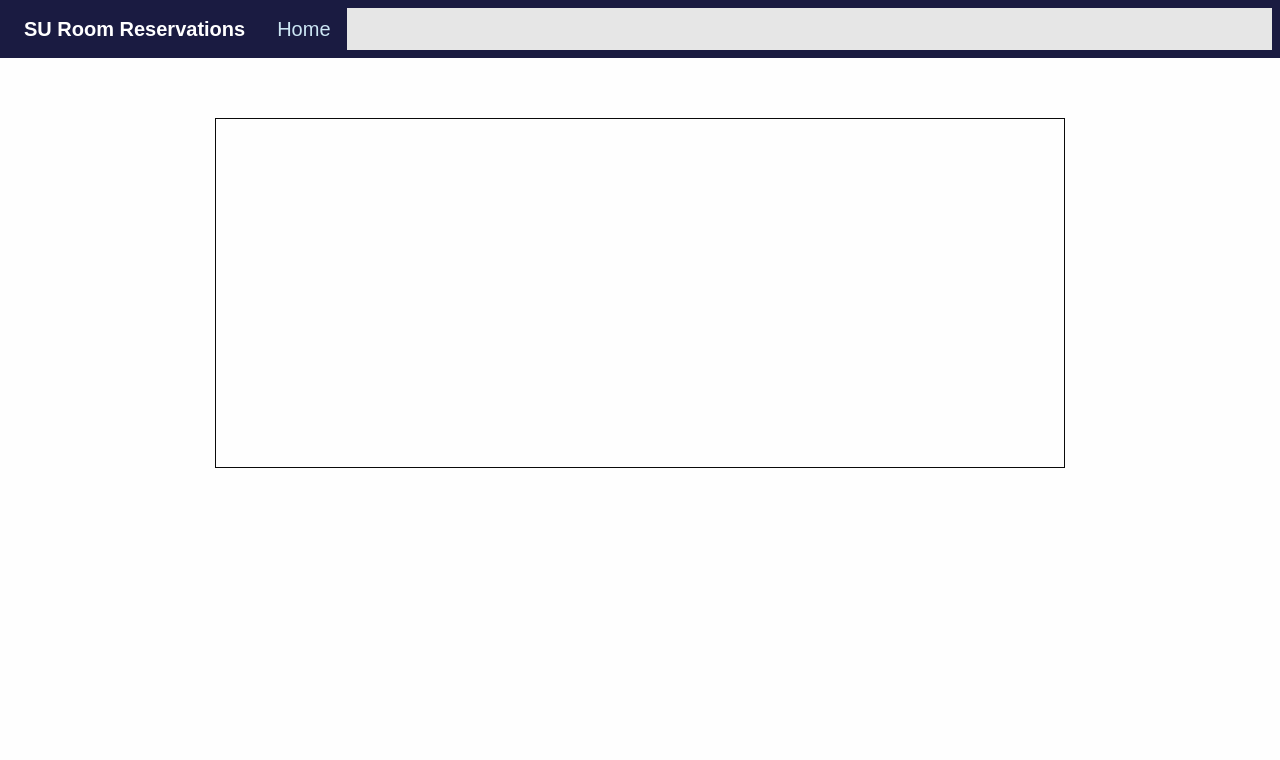
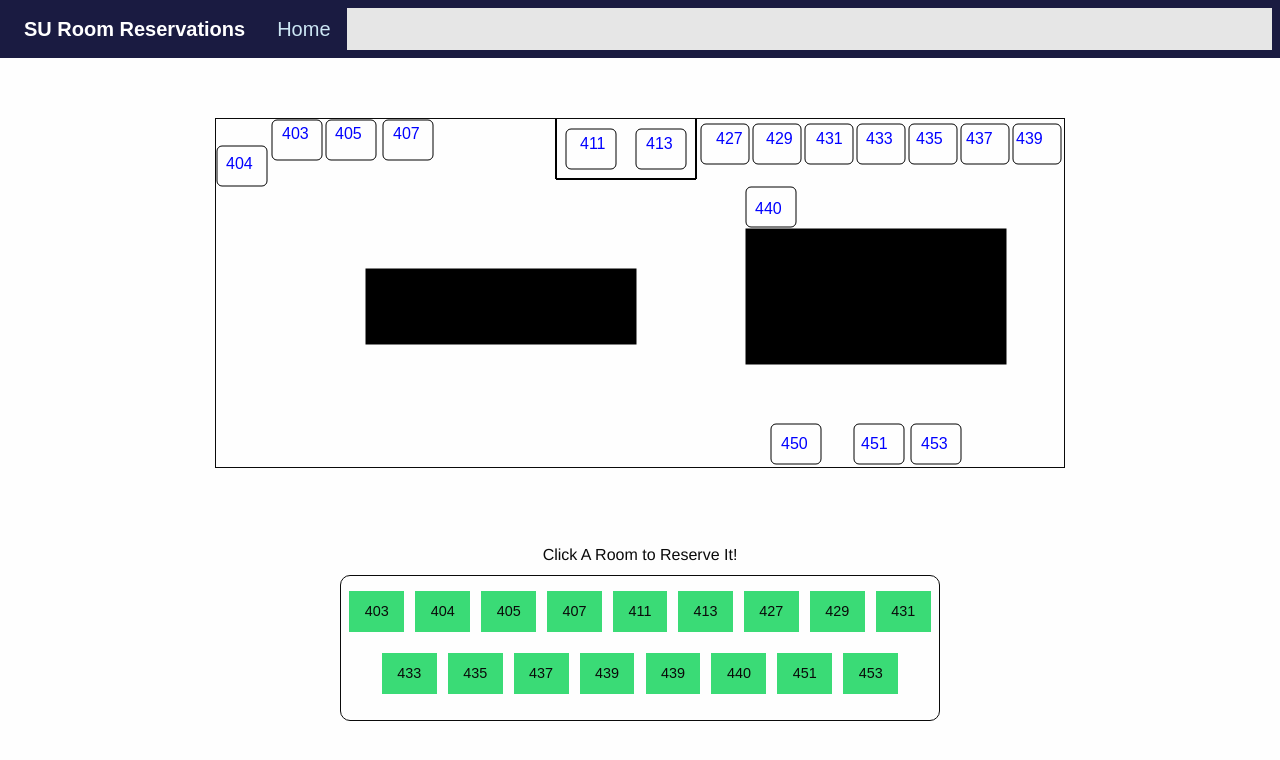
Before and after one commit to ogal7/AgedWhiteCheddar, a Flask app: template templates/map4.html in a window 1280 px wide. Shown: the top 760 px of the page. Run offline with Flask 2, Linux system fonts and the light colour scheme; the template is opened without the code that fills it, so the values that code supplies are empty; parts of the project's set-up code (start-up, migrations or seed data) failed here and were passed over; some libraries are stand-ins or nearby versions.

Commit message:
system of a gun

```diff
--- a/app.py
+++ b/app.py
@@ -129,6 +129,10 @@ def find_floor(date):
 def my_rooms():
     pass
 
+@app.route('/reserve/')
+def reserve():
+    pass
+
 @app.route('/settings/')
 def settings():
     pass
--- a/static/js/map4.js
+++ b/static/js/map4.js
@@ -1,193 +1,277 @@
 var container = document.getElementById("vimage");
 var x1 = container.getAttribute("width")/2;
 var y1 = container.getAttribute("height")/2;
+buttonDiv = document.getElementById("roomButtons");
+whichRoom = document.getElementById("whichRoom");
 
-buttonDiv = document.getElementById("roomButtons");
 
-//<svg height="210" width="500">
-//  <line x1="0" y1="0" x2="200" y2="200" style="stroke:rgb(255,0,0);stroke-width:2" />
-//</svg>
+var drawMap = function() {
+	//outgrowth where 411 and 413 are
+	var line = document.createElementNS("http://www.w3.org/2000/svg", "line");
+	line.setAttribute("x1", 340);
+	line.setAttribute("y1", 0);
+	line.setAttribute("x2", 340);
+	line.setAttribute("y2", 60);
+	line.setAttribute("style","stroke:black;stroke-width:2");
+	container.appendChild(line);
 
-var drawMap = function () {
-	var x = 0;
-	var y = 0;
-	for (i = 0; i < 7; i++) {
-	var room = document.createElementNS("http://www.w3.org/2000/svg", "rect");
-	room.setAttribute("style", "fill:white;stroke:black;stroke-width:2;");
-	room.setAttribute("x",x);
-	room.setAttribute("y",y);
-	x += 60;
-	room.setAttribute("id", i);
-	room.setAttribute("height",80);
-	room.setAttribute("width",60);
-	room.addEventListener("click", clickRoom);
+	var room = document.createElementNS("http://www.w3.org/2000/svg", "text");
+	room.setAttribute("x", 364);
+	room.setAttribute("y", 30);
+	room.innerHTML = "411";
+	room.setAttribute("fill", "blue");
+	room.setAttribute("font-size", "16px");
 	container.appendChild(room);
-	}
-	y = 2*y1;
-	y -= 82;
-	x = 0;
-	for (i = 0; i < 7; i++) {
-	var room = document.createElementNS("http://www.w3.org/2000/svg", "rect");
-	room.setAttribute("style", "fill:white;stroke:black;stroke-width:2;");
-	room.setAttribute("x",x);
-	room.setAttribute("y",y);
-	x += 60;
-	room.setAttribute("id", i);
-	room.setAttribute("height",80);
-	room.setAttribute("width",60);
-	room.addEventListener("click", clickRoom);
-	container.appendChild(room);
-	}
 
+	var roomBox = document.createElementNS("http://www.w3.org/2000/svg", "rect");
+	roomBox.setAttribute("style", "fill:white;fill-opacity:0;stroke:black;stroke-width");
+	roomBox.setAttribute("x", 350)
+	roomBox.setAttribute("y", 10)
+	roomBox.setAttribute("rx", 5)
+	roomBox.setAttribute("ry", 5)
+	roomBox.setAttribute("width", 50);
+	roomBox.setAttribute("height", 40);
+	container.appendChild(roomBox);
+
+
+	var line1 = document.createElementNS("http://www.w3.org/2000/svg", "line");
+	line1.setAttribute("x1", 340);
+	line1.setAttribute("y1", 60);
+	line1.setAttribute("x2", 480);
+	line1.setAttribute("y2", 60);
+	line1.setAttribute("style","stroke:black;stroke-width:2");
+	container.appendChild(line1);
+
+	var room1 = document.createElementNS("http://www.w3.org/2000/svg", "text");
+	room1.setAttribute("x", 430);
+	room1.setAttribute("y", 30);
+	room1.innerHTML = "413";
+	room1.setAttribute("fill", "blue");
+	room1.setAttribute("font-size", "16px");
+	container.appendChild(room1);
+
+	var roomBox1 = document.createElementNS("http://www.w3.org/2000/svg", "rect");
+	roomBox1.setAttribute("style", "fill:white;fill-opacity:0;stroke:black;stroke-width");
+	roomBox1.setAttribute("x", 420)
+	roomBox1.setAttribute("y", 10)
+	roomBox1.setAttribute("rx", 5)
+	roomBox1.setAttribute("ry", 5)
+	roomBox1.setAttribute("width", 50);
+	roomBox1.setAttribute("height", 40);
+	container.appendChild(roomBox1);
+
+
+	var line2 = document.createElementNS("http://www.w3.org/2000/svg", "line");
+	line2.setAttribute("x1", 480);
+	line2.setAttribute("y1", 60);
+	line2.setAttribute("x2", 480);
+	line2.setAttribute("y2", 0);
+	line2.setAttribute("style","stroke:black;stroke-width:2");
+	container.appendChild(line2);
+
+	//two boxy things
 	var escalator = document.createElementNS("http://www.w3.org/2000/svg", "rect");
 	escalator.setAttribute("style", "fill:black;stroke:black;stroke-width");
-	escalator.setAttribute("x", x1 - 100)
-	escalator.setAttribute("y", y1 - 30)
-	escalator.setAttribute("width", 200);
+	escalator.setAttribute("x", 150)
+	escalator.setAttribute("y", 150)
+	escalator.setAttribute("width", 270);
 	escalator.setAttribute("height", 75);
 	container.appendChild(escalator);
 
 	var escalator1 = document.createElementNS("http://www.w3.org/2000/svg", "rect");
 	escalator1.setAttribute("style", "fill:black;stroke:black;stroke-width");
-	escalator1.setAttribute("x", x1 + 200)
-	escalator1.setAttribute("y", y1 - 30)
-	escalator1.setAttribute("width", 200);
-	escalator1.setAttribute("height", 75);
+	escalator1.setAttribute("x", 530)
+	escalator1.setAttribute("y", 110)
+	escalator1.setAttribute("width", 260);
+	escalator1.setAttribute("height", 135);
 	container.appendChild(escalator1);
 
-	//var label = document.createElementNS("http://www.w3.org/2000/svg", "text")
 
+
+	//404
+	var room2 = document.createElementNS("http://www.w3.org/2000/svg", "text");
+	room2.setAttribute("x", 10);
+	room2.setAttribute("y", 50);
+	room2.innerHTML = "404";
+	room2.setAttribute("fill", "blue");
+	room2.setAttribute("font-size", "16px");
+	container.appendChild(room2);
+
+	var roomBox2 = document.createElementNS("http://www.w3.org/2000/svg", "rect");
+	roomBox2.setAttribute("style", "fill:white;fill-opacity:0;stroke:black;stroke-width");
+	roomBox2.setAttribute("x", 1)
+	roomBox2.setAttribute("y", 27)
+	roomBox2.setAttribute("rx", 5)
+	roomBox2.setAttribute("ry", 5)
+	roomBox2.setAttribute("width", 50);
+	roomBox2.setAttribute("height", 40);
+	container.appendChild(roomBox2);
+
+
+	//403
+	var room3 = document.createElementNS("http://www.w3.org/2000/svg", "text");
+	room3.setAttribute("x", 66);
+	room3.setAttribute("y", 20);
+	room3.innerHTML = "403";
+	room3.setAttribute("fill", "blue");
+	room3.setAttribute("font-size", "16px");
+	container.appendChild(room3);
+
+	var roomBox3 = document.createElementNS("http://www.w3.org/2000/svg", "rect");
+	roomBox3.setAttribute("style", "fill:white;fill-opacity:0;stroke:black;stroke-width");
+	roomBox3.setAttribute("x", 56)
+	roomBox3.setAttribute("y", 1)
+	roomBox3.setAttribute("rx", 5)
+	roomBox3.setAttribute("ry", 5)
+	roomBox3.setAttribute("width", 50);
+	roomBox3.setAttribute("height", 40);
+	container.appendChild(roomBox3);
+
+
+	//405
+	var room4 = document.createElementNS("http://www.w3.org/2000/svg", "text");
+	room4.setAttribute("x", 119);
+	room4.setAttribute("y", 20);
+	room4.innerHTML = "405";
+	room4.setAttribute("fill", "blue");
+	room4.setAttribute("font-size", "16px");
+	container.appendChild(room4);
+
+	var roomBox4 = document.createElementNS("http://www.w3.org/2000/svg", "rect");
+	roomBox4.setAttribute("style", "fill:white;fill-opacity:0;stroke:black;stroke-width");
+	roomBox4.setAttribute("x", 110)
+	roomBox4.setAttribute("y", 1)
+	roomBox4.setAttribute("rx", 5)
+	roomBox4.setAttribute("ry", 5)
+	roomBox4.setAttribute("width", 50);
+	roomBox4.setAttribute("height", 40);
+	container.appendChild(roomBox4);
+
+
+	//407
+	var room5 = document.createElementNS("http://www.w3.org/2000/svg", "text");
+	room5.setAttribute("x", 177);
+	room5.setAttribute("y", 20);
+	room5.innerHTML = "407";
+	room5.setAttribute("fill", "blue");
+	room5.setAttribute("font-size", "16px");
+	container.appendChild(room5);
+
+	var roomBox5 = document.createElementNS("http://www.w3.org/2000/svg", "rect");
+	roomBox5.setAttribute("style", "fill:white;fill-opacity:0;stroke:black;stroke-width");
+	roomBox5.setAttribute("x", 167)
+	roomBox5.setAttribute("y", 1)
+	roomBox5.setAttribute("rx", 5)
+	roomBox5.setAttribute("ry", 5)
+	roomBox5.setAttribute("width", 50);
+	roomBox5.setAttribute("height", 40);
+	container.appendChild(roomBox5);
+
+	//440
+	var room6 = document.createElementNS("http://www.w3.org/2000/svg", "text");
+	room6.setAttribute("x", 539);
+	room6.setAttribute("y", 95);
+	room6.innerHTML = "440";
+	room6.setAttribute("fill", "blue");
+	room6.setAttribute("font-size", "16px");
+	container.appendChild(room6);
+
+	var roomBox6 = document.createElementNS("http://www.w3.org/2000/svg", "rect");
+	roomBox6.setAttribute("style", "fill:white;fill-opacity:0;stroke:black;stroke-width");
+	roomBox6.setAttribute("x", 530)
+	roomBox6.setAttribute("y", 68)
+	roomBox6.setAttribute("rx", 5)
+	roomBox6.setAttribute("ry", 5)
+	roomBox6.setAttribute("width", 50);
+	roomBox6.setAttribute("height", 40);
+	container.appendChild(roomBox6);
+
+	//loop for the others
+	var starter = 427;
+	var xS = 500;
+	var xT = 485;
+	for (i = 0; i < 7; i++) {
+		var room5 = document.createElementNS("http://www.w3.org/2000/svg", "text");
+		room5.setAttribute("x", xS );
+		room5.setAttribute("y", 25);
+		room5.innerHTML = starter.toString();
+		room5.setAttribute("fill", "blue");
+		room5.setAttribute("font-size", "16px");
+		container.appendChild(room5);
+		starter += 2;
+
+		var roomBox3 = document.createElementNS("http://www.w3.org/2000/svg", "rect");
+		roomBox3.setAttribute("style", "fill:white;fill-opacity:0;stroke:black;stroke-width");
+		roomBox3.setAttribute("x", xT)
+		roomBox3.setAttribute("y", 5)
+		roomBox3.setAttribute("rx", 5)
+		roomBox3.setAttribute("ry", 5)
+		roomBox3.setAttribute("width", 48);
+		roomBox3.setAttribute("height", 40);
+		container.appendChild(roomBox3);
+		xS += 50;
+		xT += 52;
+	}
+
+	//450
+	var room7 = document.createElementNS("http://www.w3.org/2000/svg", "text");
+	room7.setAttribute("x", 565);
+	room7.setAttribute("y", 330);
+	room7.innerHTML = "450";
+	room7.setAttribute("fill", "blue");
+	room7.setAttribute("font-size", "16px");
+	container.appendChild(room7);
+
+	var roomBox7 = document.createElementNS("http://www.w3.org/2000/svg", "rect");
+	roomBox7.setAttribute("style", "fill:white;fill-opacity:0;stroke:black;stroke-width");
+	roomBox7.setAttribute("x", 555)
+	roomBox7.setAttribute("y", 305)
+	roomBox7.setAttribute("rx", 5)
+	roomBox7.setAttribute("ry", 5)
+	roomBox7.setAttribute("width", 50);
+	roomBox7.setAttribute("height", 40);
+	container.appendChild(roomBox7);
+
+
+	//451
+	var room8 = document.createElementNS("http://www.w3.org/2000/svg", "text");
+	room8.setAttribute("x", 645);
+	room8.setAttribute("y", 330);
+	room8.innerHTML = "451";
+	room8.setAttribute("fill", "blue");
+	room8.setAttribute("font-size", "16px");
+	container.appendChild(room8);
+
+	var roomBox8 = document.createElementNS("http://www.w3.org/2000/svg", "rect");
+	roomBox8.setAttribute("style", "fill:white;fill-opacity:0;stroke:black;stroke-width");
+	roomBox8.setAttribute("x", 638)
+	roomBox8.setAttribute("y", 305)
+	roomBox8.setAttribute("rx", 5)
+	roomBox8.setAttribute("ry", 5)
+	roomBox8.setAttribute("width", 50);
+	roomBox8.setAttribute("height", 40);
+	container.appendChild(roomBox8);
+
+	//453
+	var room9 = document.createElementNS("http://www.w3.org/2000/svg", "text");
+	room9.setAttribute("x", 705);
+	room9.setAttribute("y", 330);
+	room9.innerHTML = "453";
+	room9.setAttribute("fill", "blue");
+	room9.setAttribute("font-size", "16px");
+	container.appendChild(room9);
+
+	var roomBox9 = document.createElementNS("http://www.w3.org/2000/svg", "rect");
+	roomBox9.setAttribute("style", "fill:white;fill-opacity:0;stroke:black;stroke-width");
+	roomBox9.setAttribute("x", 695)
+	roomBox9.setAttribute("y", 305)
+	roomBox9.setAttribute("rx", 5)
+	roomBox9.setAttribute("ry", 5)
+	roomBox9.setAttribute("width", 50);
+	roomBox9.setAttribute("height", 40);
+	container.appendChild(roomBox9);
 }
 
 
-var drawMap = function() {
-	var line = document.createElementNS("http:http://www.w3.org/2000/svg", "line");
-	line.setAttribute("x1", );
-	line.setAttribute("y1", );
-	line.setAttribute("x2", );
-	line.setAttribute("y2", );
-	var line = document.createElementNS("http:http://www.w3.org/2000/svg", "line");
-	line.setAttribute("x1", );
-	line.setAttribute("y1", );
-	line.setAttribute("x2", );
-	line.setAttribute("y2", );
-	var line = document.createElementNS("http:http://www.w3.org/2000/svg", "line");
-	line.setAttribute("x1", );
-	line.setAttribute("y1", );
-	line.setAttribute("x2", );
-	line.setAttribute("y2", );
-	var line = document.createElementNS("http:http://www.w3.org/2000/svg", "line");
-	line.setAttribute("x1", );
-	line.setAttribute("y1", );
-	line.setAttribute("x2", );
-	line.setAttribute("y2", );
-	var line = document.createElementNS("http:http://www.w3.org/2000/svg", "line");
-	line.setAttribute("x1", );
-	line.setAttribute("y1", );
-	line.setAttribute("x2", );
-	line.setAttribute("y2", );
-	var line = document.createElementNS("http:http://www.w3.org/2000/svg", "line");
-	line.setAttribute("x1", );
-	line.setAttribute("y1", );
-	line.setAttribute("x2", );
-	line.setAttribute("y2", );
-	var line = document.createElementNS("http:http://www.w3.org/2000/svg", "line");
-	line.setAttribute("x1", );
-	line.setAttribute("y1", );
-	line.setAttribute("x2", );
-	line.setAttribute("y2", );
-	var line = document.createElementNS("http:http://www.w3.org/2000/svg", "line");
-	line.setAttribute("x1", );
-	line.setAttribute("y1", );
-	line.setAttribute("x2", );
-	line.setAttribute("y2", );
-	var line = document.createElementNS("http:http://www.w3.org/2000/svg", "line");
-	line.setAttribute("x1", );
-	line.setAttribute("y1", );
-	line.setAttribute("x2", );
-	line.setAttribute("y2", );
-	var line = document.createElementNS("http:http://www.w3.org/2000/svg", "line");
-	line.setAttribute("x1", );
-	line.setAttribute("y1", );
-	line.setAttribute("x2", );
-	line.setAttribute("y2", );
-	var line = document.createElementNS("http:http://www.w3.org/2000/svg", "line");
-	line.setAttribute("x1", );
-	line.setAttribute("y1", );
-	line.setAttribute("x2", );
-	line.setAttribute("y2", );
-	var line = document.createElementNS("http:http://www.w3.org/2000/svg", "line");
-	line.setAttribute("x1", );
-	line.setAttribute("y1", );
-	line.setAttribute("x2", );
-	line.setAttribute("y2", );
-	var line = document.createElementNS("http:http://www.w3.org/2000/svg", "line");
-	line.setAttribute("x1", );
-	line.setAttribute("y1", );
-	line.setAttribute("x2", );
-	line.setAttribute("y2", );
-	var line = document.createElementNS("http:http://www.w3.org/2000/svg", "line");
-	line.setAttribute("x1", );
-	line.setAttribute("y1", );
-	line.setAttribute("x2", );
-	line.setAttribute("y2", );
-	var line = document.createElementNS("http:http://www.w3.org/2000/svg", "line");
-	line.setAttribute("x1", );
-	line.setAttribute("y1", );
-	line.setAttribute("x2", );
-	line.setAttribute("y2", );
-	var line = document.createElementNS("http:http://www.w3.org/2000/svg", "line");
-	line.setAttribute("x1", );
-	line.setAttribute("y1", );
-	line.setAttribute("x2", );
-	line.setAttribute("y2", );
-	var line = document.createElementNS("http:http://www.w3.org/2000/svg", "line");
-	line.setAttribute("x1", );
-	line.setAttribute("y1", );
-	line.setAttribute("x2", );
-	line.setAttribute("y2", );
-	var line = document.createElementNS("http:http://www.w3.org/2000/svg", "line");
-	line.setAttribute("x1", );
-	line.setAttribute("y1", );
-	line.setAttribute("x2", );
-	line.setAttribute("y2", );
-	var line = document.createElementNS("http:http://www.w3.org/2000/svg", "line");
-	line.setAttribute("x1", );
-	line.setAttribute("y1", );
-	line.setAttribute("x2", );
-	line.setAttribute("y2", );
-	var line = document.createElementNS("http:http://www.w3.org/2000/svg", "line");
-	line.setAttribute("x1", );
-	line.setAttribute("y1", );
-	line.setAttribute("x2", );
-	line.setAttribute("y2", );
-	var line = document.createElementNS("http:http://www.w3.org/2000/svg", "line");
-	line.setAttribute("x1", );
-	line.setAttribute("y1", );
-	line.setAttribute("x2", );
-	line.setAttribute("y2", );
-	var line = document.createElementNS("http:http://www.w3.org/2000/svg", "line");
-	line.setAttribute("x1", );
-	line.setAttribute("y1", );
-	line.setAttribute("x2", );
-	line.setAttribute("y2", );
-	var line = document.createElementNS("http:http://www.w3.org/2000/svg", "line");
-	line.setAttribute("x1", );
-	line.setAttribute("y1", );
-	line.setAttribute("x2", );
-	line.setAttribute("y2", );
-	var line = document.createElementNS("http:http://www.w3.org/2000/svg", "line");
-	line.setAttribute("x1", );
-	line.setAttribute("y1", );
-	line.setAttribute("x2", );
-	line.setAttribute("y2", );
-
-}
-
-
-var clickRoom = function() {
-	console.log("ugh");
-}
-
 
 drawMap();
--- a/templates/base.html
+++ b/templates/base.html
@@ -26,6 +26,14 @@
         margin-bottom:1%;
         font-size:16px;
         border-radius: 10px;
+    }
+    #roomButtons {
+       border-style: solid;
+       border-width: 1px;
+       border-radius: 10px;
+       width:600px;
+       padding-top: 10px;
+       padding-bottom: 10px;
     }
     button{
         background-color:#A40E4C;
--- a/templates/map4.html
+++ b/templates/map4.html
@@ -5,6 +5,7 @@
     <meta name="viewport" content="width=device-width, initial-scale=1">
  	<script type="text/javascript" src="/static/js/jquery.min.js"></script>
     <script type="text/javascript" src="/static/js/jquery.min.js"></script>
+
 {% endblock %}
 
 
@@ -15,9 +16,31 @@
 <svg id="vimage" height="350" width="850" style="border:1px solid;" xmlns="http://www.w3.org/2000/svg"> </svg>
 </center>
 
-<div id="roomButtons">
 
-</div>
+<center>
+	<br>
+	<h6> Click A Room to Reserve It! </h6>
+<div id="roomButtons"> <form id="whichRoom" action="/reserve/" methods="GET">
+	<button type="submit" name="room" value="403" class="success button">403</button>
+	<button type="submit" name="room" value="404" class="success button">404</button>
+	<button type="submit" name="room" value="405" class="success button">405</button>
+	<button type="submit" name="room" value="407" class="success button">407</button>
+	<button type="submit" name="room" value="411" class="success button">411</button>
+	<button type="submit" name="room" value="413" class="success button">413</button>
+	<button type="submit" name="room" value="427" class="success button">427</button>
+	<button type="submit" name="room" value="429" class="success button">429</button>
+	<button type="submit" name="room" value="431" class="success button">431</button>
+	<button type="submit" name="room" value="433" class="success button">433</button>
+	<button type="submit" name="room" value="435" class="success button">435</button>
+	<button type="submit" name="room" value="437" class="success button">437</button>
+	<button type="submit" name="room" value="439" class="success button">439</button>
+	<button type="submit" name="room" value="439" class="success button">439</button>
+	<button type="submit" name="room" value="440" class="success button">440</button>
+	<button type="submit" name="room" value="451" class="success button">451</button>
+	<button type="submit" name="room" value="453" class="success button">453</button>
+</div> </form>
+</center>
+<br>
 {% endblock %}
 
 
```
